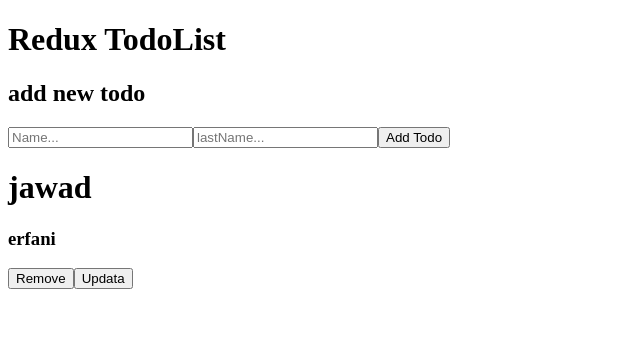
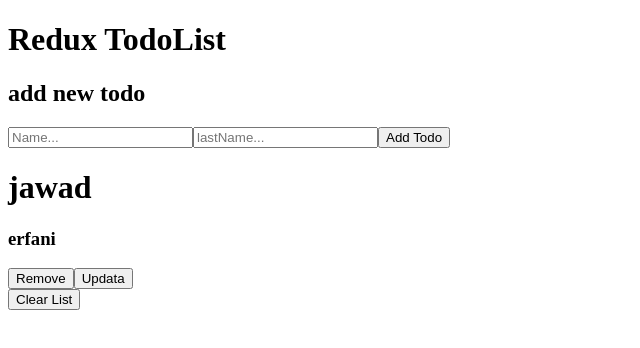
Before and after one commit to JawadErfani01/Redux-todolist, a React (Create React App) app: page / in a window 1280 px wide. Shown: the top 348 px of the page, without its empty margins (0-640 px from the left). Built offline with nearby package versions, Linux system fonts and the light colour scheme.

Commit message:
finished the todo app

```diff
--- a/src/Components/Alert.js
+++ b/src/Components/Alert.js
@@ -17,7 +17,7 @@
   return (
     <div>
       <h1
-        className={`py-1.5 px-4 w-1/2 text-black capitalize text-lg shadow-lg shadow-green-700  ${
+        className={`py-1.5 px-4 w-4/5 md:w-1/2 text-black capitalize text-lg shadow-lg shadow-green-700  ${
           message.type === "su" ? "bg-green-300" : "bg-red-400"
         } rounded-lg mx-auto `}
       >
--- a/src/Components/Todo.js
+++ b/src/Components/Todo.js
@@ -1,17 +1,16 @@
 import { useDispatch, useSelector } from "react-redux";
 import {
   handelData,
-  removePersnoe,
   updatePersnoe,
 } from "../Features/todoRedux/todoReducers";
-import { useState, useRef, useEffect } from "react";
+import { useState, useRef } from "react";
 import UserList from "./UserList";
 import Alert from "./Alert";
 
 function Myform() {
   const ref = useRef();
 
-  const data = useSelector((state) => state.todo.data);
+
   const edit = useSelector((state) => state.todo.edit);
   const show = useSelector((state) => state.todo.show);
   const dispatch = useDispatch();
@@ -75,7 +74,7 @@
         />
       </form>
       <UserList
-        data={data}
+
         handelUpdate={handelUpdate}
       />
     </div>
--- a/src/Components/UserList.js
+++ b/src/Components/UserList.js
@@ -1,15 +1,21 @@
 import React from "react";
-import { useDispatch} from "react-redux";
+import { useDispatch,useSelector} from "react-redux";
 import {
 
   removePersnoe,
-
+clearList
 } from "../Features/todoRedux/todoReducers";
-function UserList({ data, handelUpdate }) {
+function UserList({ handelUpdate }) {
 const dispath =useDispatch();
+const data = useSelector((state) => state.todo.data);
   return (
     <div>
-      {data.length===0?<h1 className="text-2xl italic capitalize text-red-600">Your list is empaty</h1>:data.map((persone, index) => {
+      {data.length === 0 ? (
+        <h1 className="text-2xl italic capitalize text-red-600">
+          Your list is empaty
+        </h1>
+      ) : (
+        data.map((persone, index) => {
           return (
             <div className="flex justify-center " key={index}>
               <div className=" flex justify-between items-center text-black  capitalize  border w-full md:w-2/3 px-10 p-2 rounded-lg  m-4 mb-1 bg-cyan-500">
@@ -17,7 +23,7 @@
                 <h3 className="font-bold ">{persone.lastname}</h3>
                 <button
                   className="bg-red-400 px-3 text-sm py-2 rounded-lg hover:scale-95 duration-300 hover:bg-red-500 shadow-lg cursor-pointer"
-                onClick={()=>dispath(removePersnoe(persone.id))}
+                  onClick={() => dispath(removePersnoe(persone.id))}
                 >
                   Remove
                 </button>
@@ -30,7 +36,12 @@
               </div>
             </div>
           );
-      })}
+        })
+      )}
+      {data.length>0&&
+      <button onClick={()=>dispath(clearList(data.length))} className="bg-red-400 px-4 m-4 text-sm py-3 rounded-lg hover:scale-95 duration-300 hover:bg-red-500 shadow-lg cursor-pointer">
+        Clear List
+      </button>}
     </div>
   );
 }
--- a/src/Features/Store.js
+++ b/src/Features/Store.js
@@ -5,6 +5,5 @@
 export const store = configureStore({
   reducer: {
     todo,
-
   },
 });
--- a/src/Features/todoRedux/todoReducers.js
+++ b/src/Features/todoRedux/todoReducers.js
@@ -4,8 +4,8 @@
   edit: false,
   editId: "",
   show: false,
-  message:{type:'',mes:''},
-  data: [{ name: "jawad", lastname: "erfani" ,id:'1'}],
+  message: { type: "", mes: "" },
+  data: [{ name: "jawad", lastname: "erfani", id: "1" }],
 };
 
 export const todo = createSlice({
@@ -14,15 +14,15 @@
   reducers: {
     handelData: (state, payload) => {
       if (state.edit) {
-        state.show=true;
-        state.message={type:'su',mes:`you updata  same value`}
+        state.show = true;
+        state.message = { type: "su", mes: `you updata  same value` };
         state.data = state.data.map((persone) => {
           if (persone.id === state.editId)
             return {
               ...state.data,
               name: payload.payload.name,
               lastname: payload.payload.lastname,
-              id:Math.random()*100000
+              id: Math.random() * 100000,
             };
           return persone;
         });
@@ -30,32 +30,44 @@
       } else {
         state.data = [
           ...state.data,
-          { name: payload.payload.name, lastname: payload.payload.lastname, id:Math.random()*100000 },
+          {
+            name: payload.payload.name,
+            lastname: payload.payload.lastname,
+            id: Math.random() * 100000,
+          },
         ];
-        state.show=true;
-        state.message={type:"su",mes:"you added same value"};
+        state.show = true;
+        state.message = { type: "su", mes: "you added same value" };
       }
     },
     removePersnoe: (state, Rid) => {
-      state.data = state.data.filter(
-        (persone) => persone.id !== Rid.payload
-      );
-      state.show=true;
-      state.message={type:"error",mes:"you remove same value"};
+      state.data = state.data.filter((persone) => persone.id !== Rid.payload);
+      state.show = true;
+      state.message = { type: "error", mes: "you remove same value" };
+    },
+    clearList: (state,len) => {
+      state.data = [];
+      state.show = true;
+      state.message = { type: "error", mes: `you remove ${len.payload} value` };
     },
     updatePersnoe: (state, Upid) => {
       state.edit = true;
       state.editId = Upid.payload;
     },
-    hideMessage: (state,action) => {
+    hideMessage: (state, action) => {
       state.show = !state.show;
-      state.message=action.payload;
+      state.message = action.payload;
     },
   },
 });
 
 // Action creators are generated for each case reducer function
-export const { handelData, removePersnoe, updatePersnoe,hideMessage } =
-  todo.actions;
+export const {
+  handelData,
+  removePersnoe,
+  updatePersnoe,
+  hideMessage,
+  clearList,
+} = todo.actions;
 
 export default todo.reducer;
--- a/src/index.js
+++ b/src/index.js
@@ -4,7 +4,6 @@
 import App from "./App";
 
 import { Provider } from "react-redux";
-
 import { store } from "./Features/Store";
 
 ReactDOM.render(
```
Lines whose indentation alone changed are shown as unchanged.
